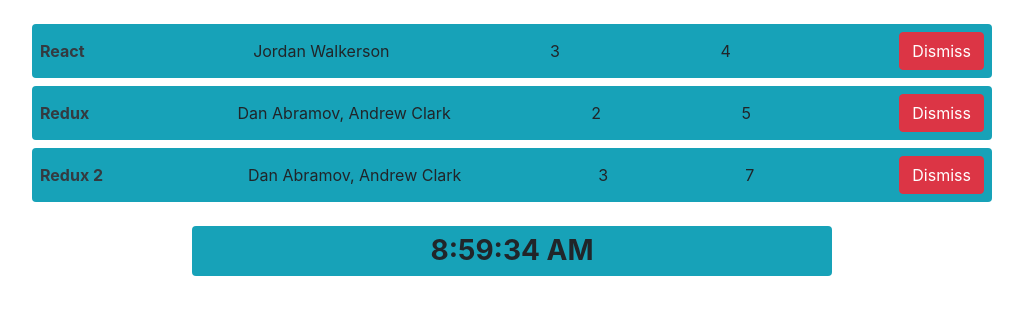
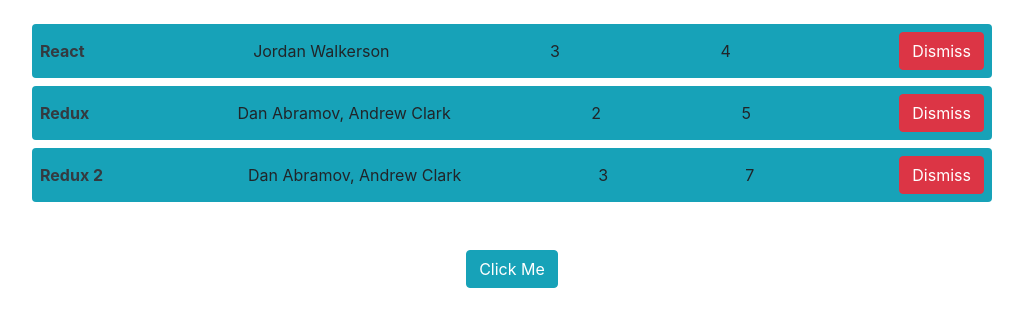
Before and after one commit to grashupfer99/road-2-learn-react, a React (Create React App) app: page / in a window 1280 px wide. Shown: the top 326 px of the page, without its empty margins (128-1151 px from the left). Built offline with nearby package versions, Linux system fonts and the light colour scheme.

Commit message:
bindings

```diff
--- a/src/App.js
+++ b/src/App.js
@@ -40,6 +40,26 @@
   }
 }
 
+class ExplainBindingsComponent extends Component {
+  constructor(props) {
+    super(props);
+
+    this.onClickMe = () => {
+      console.log(this);
+    };
+  }
+
+  render() {
+    return (
+      <div className="w-50 mx-auto my-5">
+        <button type="button" className="btn btn-info" onClick={this.onClickMe}>
+          Click Me
+        </button>
+      </div>
+    );
+  }
+}
+
 const list = [
   {
     title: "React",
@@ -77,33 +97,11 @@
     };
 
     this.onDismiss = this.onDismiss.bind(this);
-    this.tick = this.tick.bind(this);
   }
 
   onDismiss(id) {
-    // 1st step
-    // const updatedList = this.state.list.filter( function isNotId(item){
-    //   return item.objectID !== id
-    // })
-
-    // 2nd step
-    // function isNotId(item) {
-    //   return item.objectID !== id;
-    // }
-
-    // const updatedList = this.state.list.filter(isNotId);
-
-    // 3rd step
-    // const isNotId = item => item.objectID !== id;
-    // const updatedList = this.state.list.filter(isNotId);
-
-    // 4th step (refactored)
     const updatedList = this.state.list.filter(item => item.objectID !== id);
     this.setState({ list: updatedList });
-  }
-
-  tick() {
-    const clock = <span>{new Date().toLocaleTimeString()}</span>;
   }
 
   render() {
@@ -133,7 +131,8 @@
             </span>
           </div>
         ))}
-        <Clock />
+        {/* <Clock /> */}
+        <ExplainBindingsComponent />
       </div>
     );
   }
```
